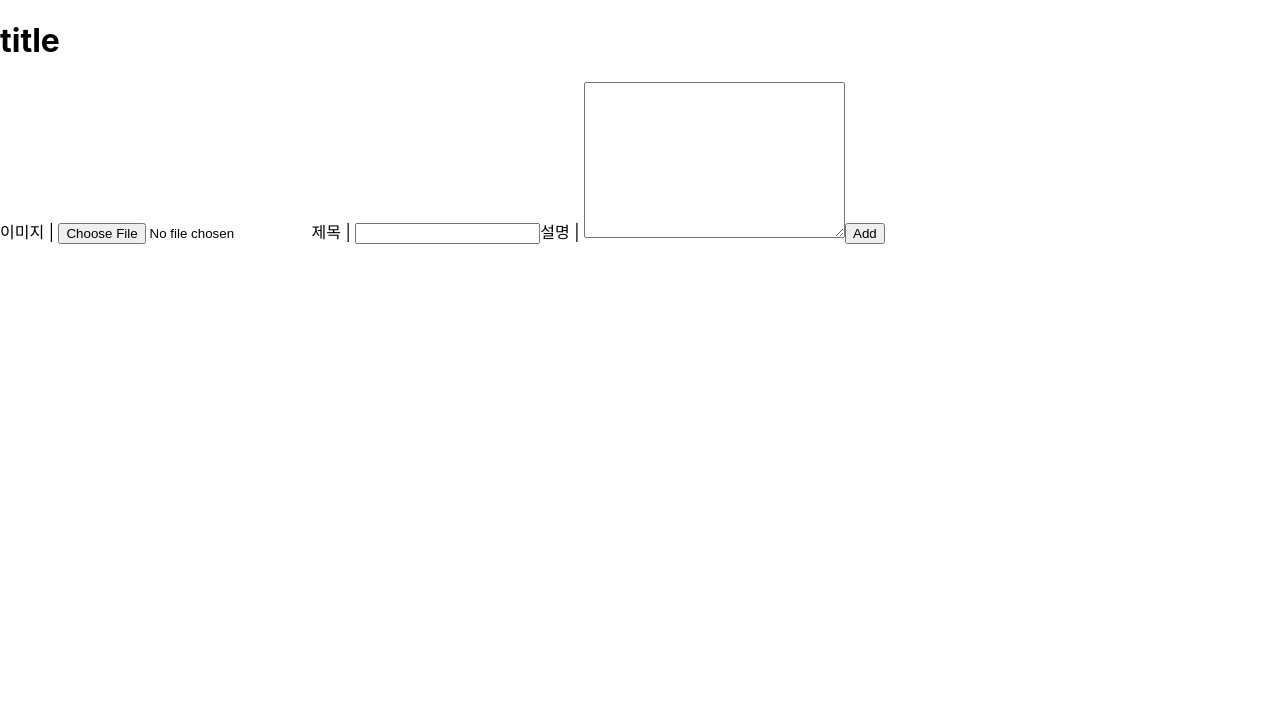
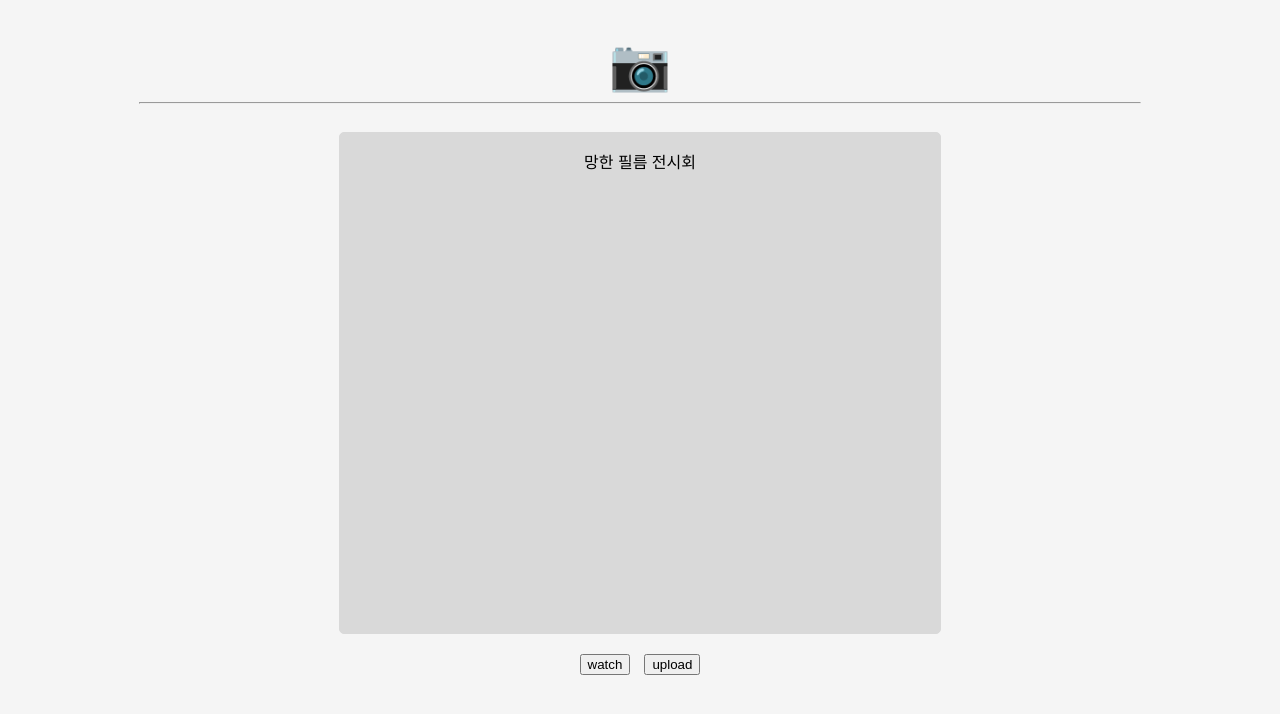
Before and after one commit to seojisoosoo/Rouined-Picture-FRONT, a React (Create React App) app: page / in a window 1280 px wide. Shown: the top 714 px of the page. Built offline with nearby package versions, Linux system fonts and the light colour scheme.

Commit message:
feat:styling Landing

```diff
--- a/src/App.css
+++ b/src/App.css
@@ -1,38 +1,3 @@
-.App {
-  text-align: center;
+a{
+  text-decoration: none;
 }
-
-.App-logo {
-  height: 40vmin;
-  pointer-events: none;
-}
-
-@media (prefers-reduced-motion: no-preference) {
-  .App-logo {
-    animation: App-logo-spin infinite 20s linear;
-  }
-}
-
-.App-header {
-  background-color: #282c34;
-  min-height: 100vh;
-  display: flex;
-  flex-direction: column;
-  align-items: center;
-  justify-content: center;
-  font-size: calc(10px + 2vmin);
-  color: white;
-}
-
-.App-link {
-  color: #61dafb;
-}
-
-@keyframes App-logo-spin {
-  from {
-    transform: rotate(0deg);
-  }
-  to {
-    transform: rotate(360deg);
-  }
-}
--- a/src/App.js
+++ b/src/App.js
@@ -1,21 +1,33 @@
 import React from "react";
 import { Route, Routes } from "react-router-dom";
+import styled from "styled-components";
+import Header from "./component/Header";
 import Create from "./pages/Create";
 import Read from "./pages/Create";
 import Update from "./pages/Update";
+import "./App.css";
+import Landing from "./pages/Landing";
+const Dom = styled.div`
+  position: absolute;
+  top: 0;
+  left: 0;
+  width: 100%;
+  height: 100%;
+  background-color: #f5f5f5;
+`;
 
 const App = () => {
   return (
-    <>
-      <h1>title</h1>
+    <Dom>
+      <Header />
+
       <Routes>
-        <Route path="/" element={<Read />} />
+        <Route path="/" element={<Landing />} />
+        <Route path="/read" element={<Read />} />
         <Route path="/create" element={<Create />} />
         <Route path="/update" element={<Update />} />
       </Routes>
-
-      <button>Add</button>
-    </>
+    </Dom>
   );
 };
 
--- /dev/null
+++ b/src/component/Header.js
@@ -0,0 +1,24 @@
+import React from "react";
+import styled from "styled-components";
+import { Link } from "react-router-dom";
+
+const Logo = styled.h1`
+  text-align: center;
+  font-size: 50px;
+  margin-bottom: 0px;
+`;
+const Hr = styled.hr`
+  width: 1000px;
+`;
+const Header = () => {
+  return (
+    <>
+      <Link to="/">
+        <Logo>📷</Logo>
+      </Link>
+      <Hr />
+    </>
+  );
+};
+
+export default Header;
--- a/src/pages/Create.js
+++ b/src/pages/Create.js
@@ -2,14 +2,16 @@ import React, { useRef } from "react";
 
 const Create = () => {
   const photoRef = useRef(null);
+  const writerRef = useRef(null);
   const titleRef = useRef(null);
   const bodyRef = useRef(null);
 
   return (
     <>
       이미지 | <input type="file" ref={photoRef} />
-      제목 | <input type="text" ref={titleRef} />
-      설명 | <textarea cols="30" rows="10" ref={bodyRef} />
+      작품명 | <input type="text" ref={titleRef} />
+      작가 | <input type="text" ref={writerRef} />
+      작품 설명 | <textarea cols="30" rows="10" ref={bodyRef} />
     </>
   );
 };
--- /dev/null
+++ b/src/pages/Landing.js
@@ -0,0 +1,38 @@
+import React from "react";
+import styled from "styled-components";
+
+const Dom = styled.div`
+  display: flex;
+  justify-content: center;
+`;
+const Introduce = styled.div`
+  border: 1px solid #d9d9d9;
+  background-color: #d9d9d9;
+  width: 600px;
+  height: 500px;
+  border-radius: 5px;
+  text-align: center;
+  margin: 20px 0px;
+`;
+const Button = styled.button`
+  margin: 0px 7px;
+`;
+
+const Landing = () => {
+  return (
+    <>
+      <Dom>
+        <Introduce>
+          <p>망한 필름 전시회</p>
+        </Introduce>
+      </Dom>
+
+      <Dom>
+        <Button>watch</Button>
+        <Button>upload</Button>
+      </Dom>
+    </>
+  );
+};
+
+export default Landing;
```
